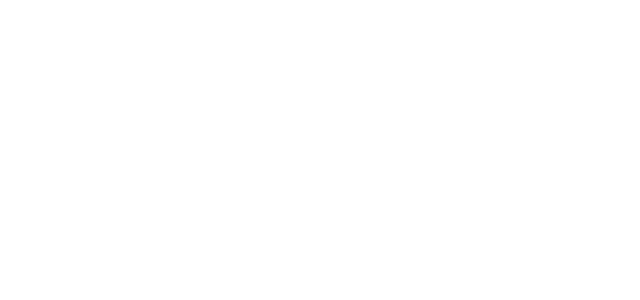
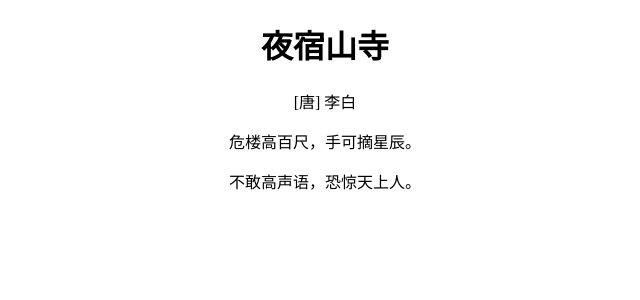
Before and after one commit to Fifth-Patient/vue-demo, a Vue app: page /home in a window 1280 px wide. Shown: the top 300 px of the page, without its empty margins (315-955 px from the left). Built offline with nearby package versions, Linux system fonts and the light colour scheme.

Commit message:
1. write REAMD.md 2. rename html title 3. create rootRouter and wildRouter 4. init index layout and write home page compontent of "nigth tempalte" 5. Remove obsolete components

```diff
--- a/public/index.html
+++ b/public/index.html
@@ -5,7 +5,7 @@
     <meta http-equiv="X-UA-Compatible" content="IE=edge">
     <meta name="viewport" content="width=device-width,initial-scale=1.0">
     <link rel="icon" href="<%= BASE_URL %>favicon.ico">
-    <title>vue-demo</title>
+    <title>stardust</title>
   </head>
   <body>
     <noscript>
--- a/src/router.js
+++ b/src/router.js
@@ -2,24 +2,20 @@ import Vue from 'vue'
 import VueRouter from 'vue-router'
 import SkillLayout from './views/skill-layout.vue'
 import DemoLayout from './views/demo-layout.vue'
-import Home from './views/Home.vue'
-
 
 Vue.use(VueRouter)
 
-const defaultRouters = [
+const rootRouter = [
   {
     path: '/',
-    name: 'home',
-    component: Home
+    name: 'root',
+    redirect: '/home',
+    component: ()=> import('./views/index-layout.vue')
   },
   {
-    path: '/about',
-    name: 'about',
-    // route level code-splitting
-    // this generates a separate chunk (about.[hash].js) for this route
-    // which is lazy-loaded when the route is visited.
-    component: () => import(/* webpackChunkName: "about" */ './views/About.vue')
+    path: '/home',
+    name: 'home',
+    component: () => import('./views/index-layout.vue')
   }
 ]
 
@@ -69,12 +65,22 @@ const demoRouter = {
   ]
 }
 
+const wildRouter = [
+  {
+    path: '*',
+    name: 'wid',
+    redirect: '/',
+    component: ()=> import('./views/index-layout.vue')
+  }
+]
+
 const router = new VueRouter({
   mode: 'history',
   routes: [
-    ...defaultRouters,
+    ...rootRouter,
     skillRouter,
-    demoRouter
+    demoRouter,
+    ...wildRouter
   ]
 })
 
--- a/src/views/About.vue
+++ /dev/null
@@ -1,5 +0,0 @@
-<template>
-  <div class="about">
-    <h1>This is an about page</h1>
-  </div>
-</template>
--- a/src/views/Home.vue
+++ /dev/null
@@ -1,28 +0,0 @@
-<template>
-  <div class="home">
-    <img alt="Vue logo" src="../assets/logo.png">
-    <HelloWorld msg="Welcome to Your Vue.js App"/>
-  </div>
-</template>
-
-<script>
-// @ is an alias to /src
-import HelloWorld from '@/components/HelloWorld.vue'
-
-export default {
-  name: 'home',
-  components: {
-    HelloWorld
-  }
-}
-</script>
-
-<style>
-.home {
-  font-family: 'Avenir', Helvetica, Arial, sans-serif;
-  -webkit-font-smoothing: antialiased;
-  -moz-osx-font-smoothing: grayscale;
-  text-align: center;
-  color: #2c3e50;
-}
-</style>
--- /dev/null
+++ b/src/views/home/index.js
@@ -0,0 +1,5 @@
+import NightTemple from './night-temple'
+
+export {
+  NightTemple
+}
--- /dev/null
+++ b/src/views/home/night-temple/index.js
@@ -0,0 +1,3 @@
+import NightTemple from './night-temple'
+
+export default NightTemple
--- /dev/null
+++ b/src/views/home/night-temple/night-temple.vue
@@ -0,0 +1,23 @@
+<template>
+  <div class="night-temple">
+    <h1 class="title">夜宿山寺</h1>
+    <p class="author">[唐] 李白</p>
+    <div class="container">
+      <p class="verse">危楼高百尺，手可摘星辰。</p>
+      <p class="verse">不敢高声语，恐惊天上人。</p>
+    </div>
+  </div>
+</template>
+
+<script>
+export default {
+  name: 'night-temple'
+}
+</script>
+
+<style>
+.night-temple {
+  width: 100%;
+  text-align: center;
+}
+</style>
--- /dev/null
+++ b/src/views/index-layout.vue
@@ -0,0 +1,16 @@
+<template>
+  <div class="index-layout">
+    <night-temple></night-temple>
+  </div>
+</template>
+
+<script>
+import  { NightTemple }  from './home/index.js'
+
+export default {
+  name: 'index-layout',
+  components: {
+    NightTemple
+  }
+}
+</script>
```
Also changed, not shown: 1 other file (tests, documents, lock files or other folders).
